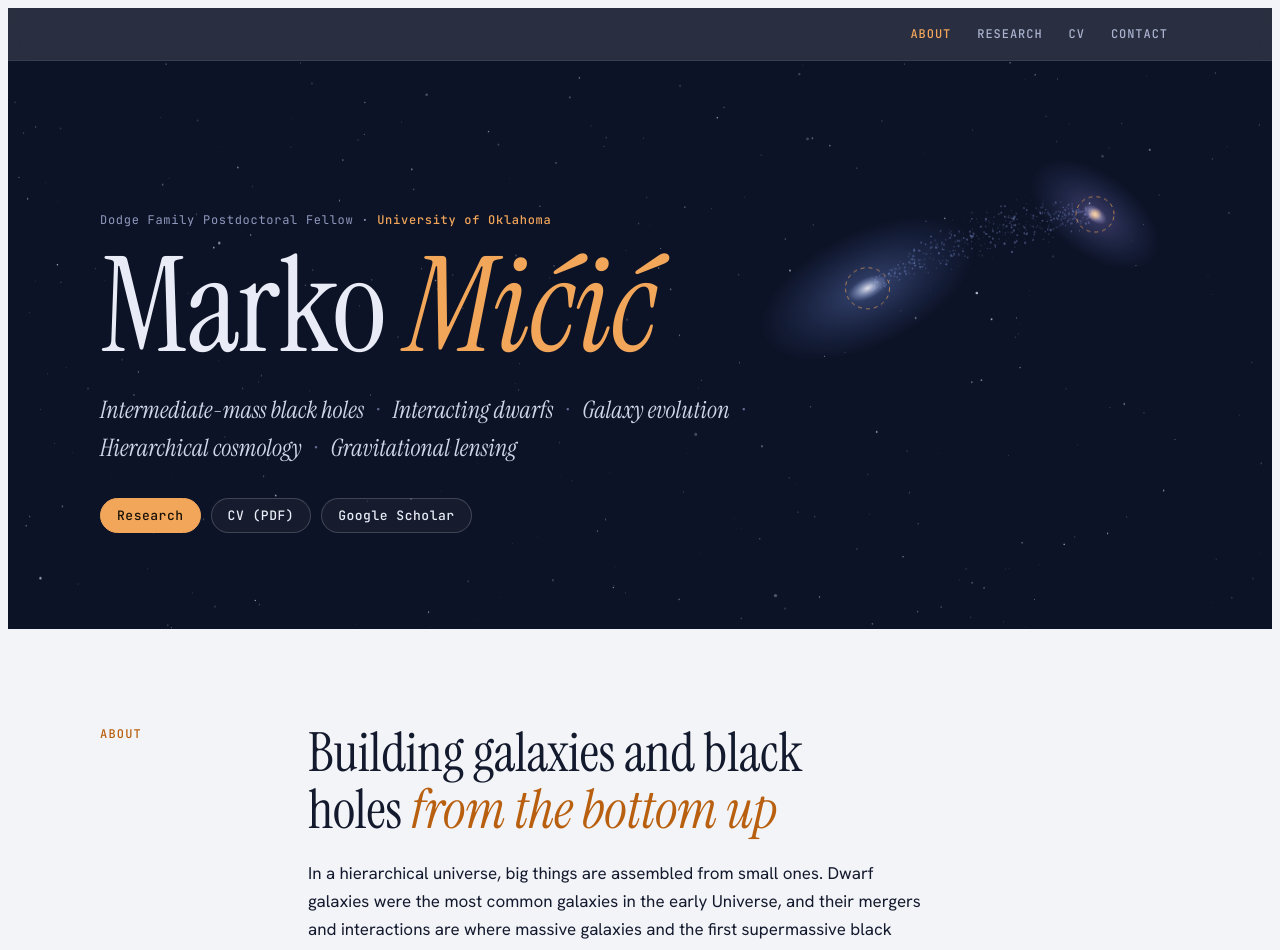
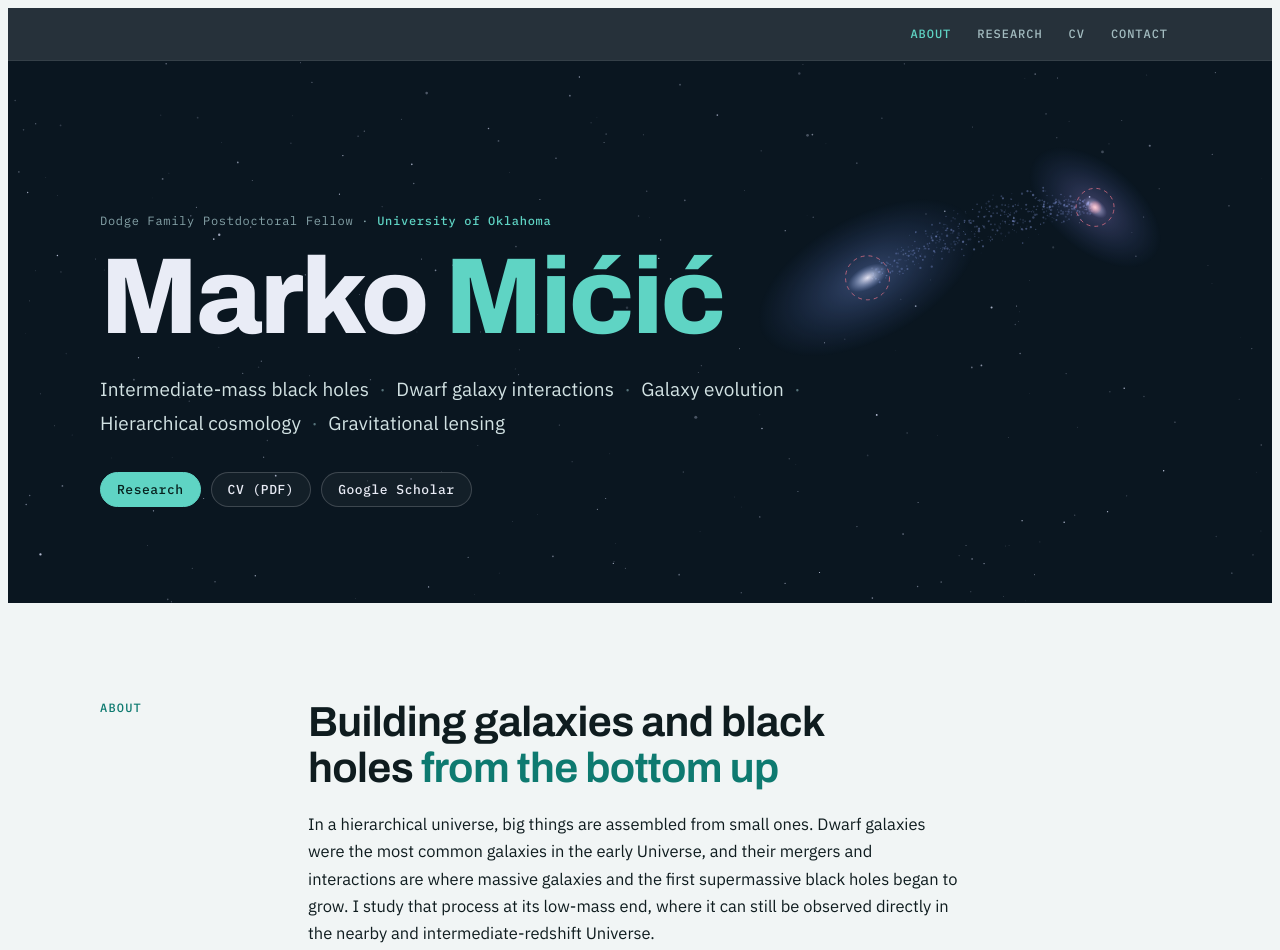
Before and after one commit to micicmarko/micicmarko.github.io, a plain HTML site: page index.html in a window 1280 px wide. Shown: the top 950 px of the page. Drawn offline with Linux system fonts and the light colour scheme.

Commit message:
Add files via upload

```diff
--- a/index.html
+++ b/index.html
@@ -8,25 +8,25 @@
 <meta name="description" content="Marko Mićić, astrophysicist at the University of Oklahoma: intermediate-mass black holes, interacting dwarf galaxies, galaxy evolution, hierarchical cosmology and gravitational lensing.">
 <link rel="preconnect" href="https://fonts.googleapis.com">
 <link rel="preconnect" href="https://fonts.gstatic.com" crossorigin>
-<link rel="stylesheet" href="https://fonts.googleapis.com/css2?family=Instrument+Serif:ital@0;1&family=Hanken+Grotesk:wght@400;500;600&family=JetBrains+Mono:wght@400;500&display=swap">
+<link rel="stylesheet" href="https://fonts.googleapis.com/css2?family=Archivo:wdth,wght@62..125,100..900&amp;family=IBM+Plex+Mono:wght@400;500&amp;family=IBM+Plex+Sans:wght@400;500;600&amp;display=swap">
 <style>
 /* Layout: dark sky hero, then one reading column with a mono left rail; research is a grid of result cards, each led by a small dark "sky panel" figure. */
 :root{
-  --bg:#f3f4f8; --surface:#ffffff; --ink:#141a2e; --muted:#5b6380; --line:#d9dce8;
-  --accent:#b8600f; --accent-soft:#f6e6d5;
-  --sky:#0d1326; --sky-ink:#e9ecf6;
+  --bg:#f1f5f5; --surface:#ffffff; --ink:#0f1c1f; --muted:#536769; --line:#d3dfdf;
+  --accent:#0e7a70; --accent-soft:#dcf1ee;
+  --sky:#0a1620; --sky-ink:#e9ecf6;
   /* figure panels are always dark sky, in both themes */
-  --fig-bg:#0d1326; --fig-ink:#c9d0e8; --fig-dim:#5f6a8f; --fig-warm:#f2a65a; --fig-cool:#8fb2ff; --fig-red:#e0705a; --fig-star:#e8ecff;
-  --f-display:"Instrument Serif", "Iowan Old Style", Georgia, serif;
-  --f-body:"Hanken Grotesk", "Helvetica Neue", Arial, sans-serif;
-  --f-mono:"JetBrains Mono", ui-monospace, Menlo, Consolas, monospace;
+  --fig-bg:#0a1620; --fig-ink:#cfe0e2; --fig-dim:#56737a; --fig-warm:#f0778b; --fig-cool:#8fb2ff; --fig-red:#e0705a; --fig-star:#e8ecff;
+  --f-display:"Archivo", "Helvetica Neue", Arial, sans-serif;
+  --f-body:"IBM Plex Sans", "Helvetica Neue", Arial, sans-serif;
+  --f-mono:"IBM Plex Mono", ui-monospace, Menlo, Consolas, monospace;
 }
 @media (prefers-color-scheme: dark){:root:not([data-theme="light"]){
-  --bg:#0b1020; --surface:#121933; --ink:#e7eaf5; --muted:#98a0bd; --line:#232c4a;
-  --accent:#f2a65a; --accent-soft:#2a2138; --sky:#070b18; --fig-bg:#080d1d; color-scheme:dark}}
+  --bg:#07121a; --surface:#0d1d26; --ink:#e3eeee; --muted:#91a8ac; --line:#1b3039;
+  --accent:#5fd4c4; --accent-soft:#123a3a; --sky:#050e15; --fig-bg:#06111a; color-scheme:dark}}
 :root[data-theme="dark"]{
-  --bg:#0b1020; --surface:#121933; --ink:#e7eaf5; --muted:#98a0bd; --line:#232c4a;
-  --accent:#f2a65a; --accent-soft:#2a2138; --sky:#070b18; --fig-bg:#080d1d; color-scheme:dark}
+  --bg:#07121a; --surface:#0d1d26; --ink:#e3eeee; --muted:#91a8ac; --line:#1b3039;
+  --accent:#5fd4c4; --accent-soft:#123a3a; --sky:#050e15; --fig-bg:#06111a; color-scheme:dark}
 
 *{box-sizing:border-box}
 html{scroll-behavior:smooth}
@@ -43,24 +43,24 @@ body::before{content:"";position:fixed;inset:0 0 auto;height:env(safe-area-inset
 .nav .wrap{display:flex;justify-content:flex-end;min-height:52px;align-items:center}
 .nav ul{display:flex;gap:2px;list-style:none;margin:0;padding:0;overflow-x:auto;scrollbar-width:none}
 .nav ul::-webkit-scrollbar{display:none}
-.nav ul a{display:block;padding:8px 12px;font:500 12px/1 var(--f-mono);letter-spacing:.08em;text-transform:uppercase;color:#aab2cf;text-decoration:none;border-radius:4px;white-space:nowrap}
-.nav ul a:hover,.nav ul a.on{color:#f2a65a}
+.nav ul a{display:block;padding:8px 12px;font:500 12px/1 var(--f-mono);letter-spacing:.08em;text-transform:uppercase;color:#a3bcc0;text-decoration:none;border-radius:4px;white-space:nowrap}
+.nav ul a:hover,.nav ul a.on{color:#5fd4c4}
 
 /* hero */
 .hero{position:relative;background:var(--sky);color:var(--sky-ink);overflow:hidden}
 #field{position:absolute;inset:0;width:100%;height:100%;display:block}
 .hero .wrap{position:relative;padding-block:clamp(72px,12vw,150px) clamp(56px,8vw,96px)}
-.aff{font:400 12px/1.6 var(--f-mono);letter-spacing:.06em;color:#8f99bd}
-.aff b{color:#f2a65a;font-weight:500}
+.aff{font:400 12px/1.6 var(--f-mono);letter-spacing:.06em;color:#86a3a8}
+.aff b{color:#5fd4c4;font-weight:500}
 h1{font:400 clamp(58px,11vw,132px)/.92 var(--f-display);letter-spacing:-.01em;margin:16px 0 26px}
-h1 em{font-style:italic;color:#f2a65a}
-.kw{list-style:none;margin:0 0 34px;padding:0;display:flex;flex-wrap:wrap;gap:6px 0;max-width:46rem;font:400 italic clamp(19px,2.3vw,24px)/1.35 var(--f-display);color:#cfd5ea}
-.kw li:not(:last-child)::after{content:"·";margin:0 .55em;color:#5f6a8f;font-style:normal}
+h1 em{font-style:italic;color:#5fd4c4}
+.kw{list-style:none;margin:0 0 34px;padding:0;display:flex;flex-wrap:wrap;gap:6px 0;max-width:46rem;font:400 italic clamp(19px,2.3vw,24px)/1.35 var(--f-display);color:#d2e2e3}
+.kw li:not(:last-child)::after{content:"·";margin:0 .55em;color:#56737a;font-style:normal}
 .cta{display:flex;flex-wrap:wrap;gap:10px}
 .btn{display:inline-flex;align-items:center;gap:8px;padding:10px 16px;border-radius:999px;font:500 13px/1 var(--f-mono);letter-spacing:.04em;text-decoration:none;border:1px solid rgba(255,255,255,.18);color:var(--sky-ink);background:rgba(255,255,255,.04)}
-.btn:hover{border-color:#f2a65a;color:#f2a65a}
-.btn.primary{background:#f2a65a;color:#1a1206;border-color:#f2a65a}
-.btn.primary:hover{background:#ffbb75;color:#1a1206}
+.btn:hover{border-color:#5fd4c4;color:#5fd4c4}
+.btn.primary{background:#5fd4c4;color:#06201d;border-color:#5fd4c4}
+.btn.primary:hover{background:#8ae6da;color:#06201d}
 
 /* sections */
 section.block{padding-block:clamp(56px,8vw,96px);border-bottom:1px solid var(--line)}
@@ -128,6 +128,15 @@ p{margin:0 0 16px;max-width:66ch}
 .copy:hover{border-color:var(--accent);color:var(--accent)}
 footer{padding-block:36px 48px;font:400 12px/1.6 var(--f-mono);color:var(--muted)}
 footer .wrap{display:flex;flex-wrap:wrap;gap:8px 24px;justify-content:space-between}
+
+
+/* type overrides: expanded grotesk display */
+h1{font-weight:800;font-stretch:125%;font-size:clamp(42px,8.6vw,108px);line-height:.95;letter-spacing:-.025em}
+h1 em,h2 em{font-style:normal}
+h2{font-weight:650;font-stretch:118%;font-size:clamp(28px,3.8vw,42px);line-height:1.1;letter-spacing:-.015em}
+.card h3{font-weight:650;font-stretch:112%;font-size:20px;line-height:1.25;letter-spacing:-.01em}
+.kw{font:400 clamp(16px,1.9vw,19px)/1.5 var(--f-body);letter-spacing:.005em}
+body{font-size:16.5px}
 </style>
 
 </head>
@@ -150,7 +159,7 @@ footer .wrap{display:flex;flex-wrap:wrap;gap:8px 24px;justify-content:space-betw
     <h1>Marko <em>Mićić</em></h1>
     <ul class="kw">
       <li>Intermediate-mass black holes</li>
-      <li>Interacting dwarfs</li>
+      <li>Dwarf galaxy interactions</li>
       <li>Galaxy evolution</li>
       <li>Hierarchical cosmology</li>
       <li>Gravitational lensing</li>
@@ -172,7 +181,7 @@ footer .wrap{display:flex;flex-wrap:wrap;gap:8px 24px;justify-content:space-betw
       <p>In a hierarchical universe, big things are assembled from small ones. Dwarf galaxies were the most common galaxies in the early Universe, and their mergers and interactions are where massive galaxies and the first supermassive black holes began to grow. I study that process at its low-mass end, where it can still be observed directly in the nearby and intermediate-redshift Universe.</p>
       <p>Much of my work asks how black holes grow when galaxies meet. I look for intermediate-mass black holes and faint AGN in dwarf galaxies, in dwarf–dwarf pairs and groups, and in the smaller partner of minor mergers, where simulations predict brief bursts of rapid growth. These systems connect the seed black holes of the early Universe to the supermassive black holes we see today.</p>
       <p>I also follow what interactions do to the galaxies themselves: when they trigger star formation, when they bury it in dust, and when they shut it down, and whether groups of dwarfs are bound structures on their way to building something larger. To reach the faintest black holes at cosmic noon, I use gravitational lensing by galaxy clusters to magnify sources that X-ray surveys would otherwise miss.</p>
-      <p>My work combines X-ray, optical and infrared data, mainly from Chandra, Hubble, JWST, Gemini and DESI.</p>
+      <p>My work combines X-ray, optical and infrared data, mainly from Chandra, Hubble, JWST and Gemini, together with large-scale spectroscopic surveys.</p>
     </div>
   </div>
 </section>
@@ -242,7 +251,7 @@ footer .wrap{display:flex;flex-wrap:wrap;gap:8px 24px;justify-content:space-betw
                 <radialGradient id="gB" r=".5"><stop offset="0" stop-color="#eef2ff"/><stop offset=".35" stop-color="#8fb2ff" stop-opacity=".7"/><stop offset="1" stop-color="#8fb2ff" stop-opacity="0"/></radialGradient>
                 <radialGradient id="gD" r=".5"><stop offset="0" stop-color="#ffd9b8"/><stop offset=".4" stop-color="#c0603a" stop-opacity=".8"/><stop offset="1" stop-color="#c0603a" stop-opacity="0"/></radialGradient>
                 <radialGradient id="gR" r=".5"><stop offset="0" stop-color="#e8b6a8"/><stop offset=".4" stop-color="#9a4a3e" stop-opacity=".55"/><stop offset="1" stop-color="#9a4a3e" stop-opacity="0"/></radialGradient>
-                <marker id="ar" viewBox="0 0 8 8" refX="7" refY="4" markerWidth="7" markerHeight="7" orient="auto"><path d="M0 0 L8 4 L0 8 z" fill="#5f6a8f"/></marker>
+                <marker id="ar" viewBox="0 0 8 8" refX="7" refY="4" markerWidth="7" markerHeight="7" orient="auto"><path d="M0 0 L8 4 L0 8 z" fill="#56737a"/></marker>
               </defs>
               <!-- separation axis -->
               <line x1="30" y1="190" x2="300" y2="190" stroke="var(--fig-dim)" marker-end="url(#ar)"/>
@@ -274,7 +283,7 @@ footer .wrap{display:flex;flex-wrap:wrap;gap:8px 24px;justify-content:space-betw
             </svg>
           </div>
           <div class="body">
-            <div class="topic">Interacting dwarfs · galaxy evolution</div>
+            <div class="topic">Dwarf galaxy interactions · galaxy evolution</div>
             <h3>DESI Interacting Dwarfs Survey</h3>
             <dl>
               <dt>Idea</dt><dd>Measure how dwarf–dwarf interactions change star formation across stellar mass (log M★ 6.5–9.5), redshift (out to z ≈ 1.5) and external tidal environment.</dd>
@@ -587,10 +596,10 @@ if("IntersectionObserver" in window){
     x.fillStyle=g;x.beginPath();x.arc(0,0,rx,0,6.283);x.fill();x.restore();
   }
   function nucleus(px,py,r,t){
-    x.save();x.strokeStyle="rgba(242,166,90,.7)";x.lineWidth=1;x.setLineDash([4,4]);x.lineDashOffset=-t*8;
+    x.save();x.strokeStyle="rgba(240,119,139,.7)";x.lineWidth=1;x.setLineDash([4,4]);x.lineDashOffset=-t*8;
     x.beginPath();x.arc(px,py,r,0,6.283);x.stroke();
     const pulse=.55+.45*Math.sin(t*2.2);
-    const g=x.createRadialGradient(px,py,0,px,py,7);g.addColorStop(0,`rgba(255,214,160,${.9*pulse})`);g.addColorStop(1,"rgba(242,166,90,0)");
+    const g=x.createRadialGradient(px,py,0,px,py,7);g.addColorStop(0,`rgba(255,205,214,${.9*pulse})`);g.addColorStop(1,"rgba(240,119,139,0)");
     x.fillStyle=g;x.beginPath();x.arc(px,py,7,0,6.283);x.fill();x.restore();
   }
   function frame(ms){
```
